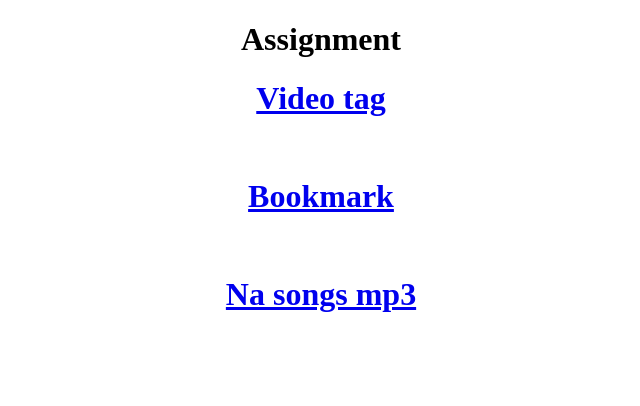
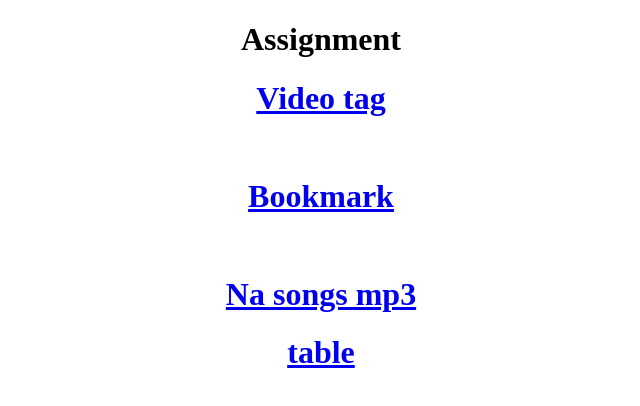
Before and after one commit to anjalivaidya321/assignm, a plain HTML site: page index.html in a window 1280 px wide. Shown: the whole page, without its empty margins (319-959 px from the left). Drawn offline with Linux system fonts and the light colour scheme.

Commit message:
assignment

```diff
--- a/index.html
+++ b/index.html
@@ -11,6 +11,7 @@
    <h1><a href="./index42.html">Video tag</a></h1> <br>
    <h1><a href="./index43.html">Bookmark</a></h1> <br>
    <h1> <a href="./index51.html">Na songs mp3</a></h1>
+   <h1><a href="./index63.html">table</a></h1>
     </center>
 
 </body>
```
